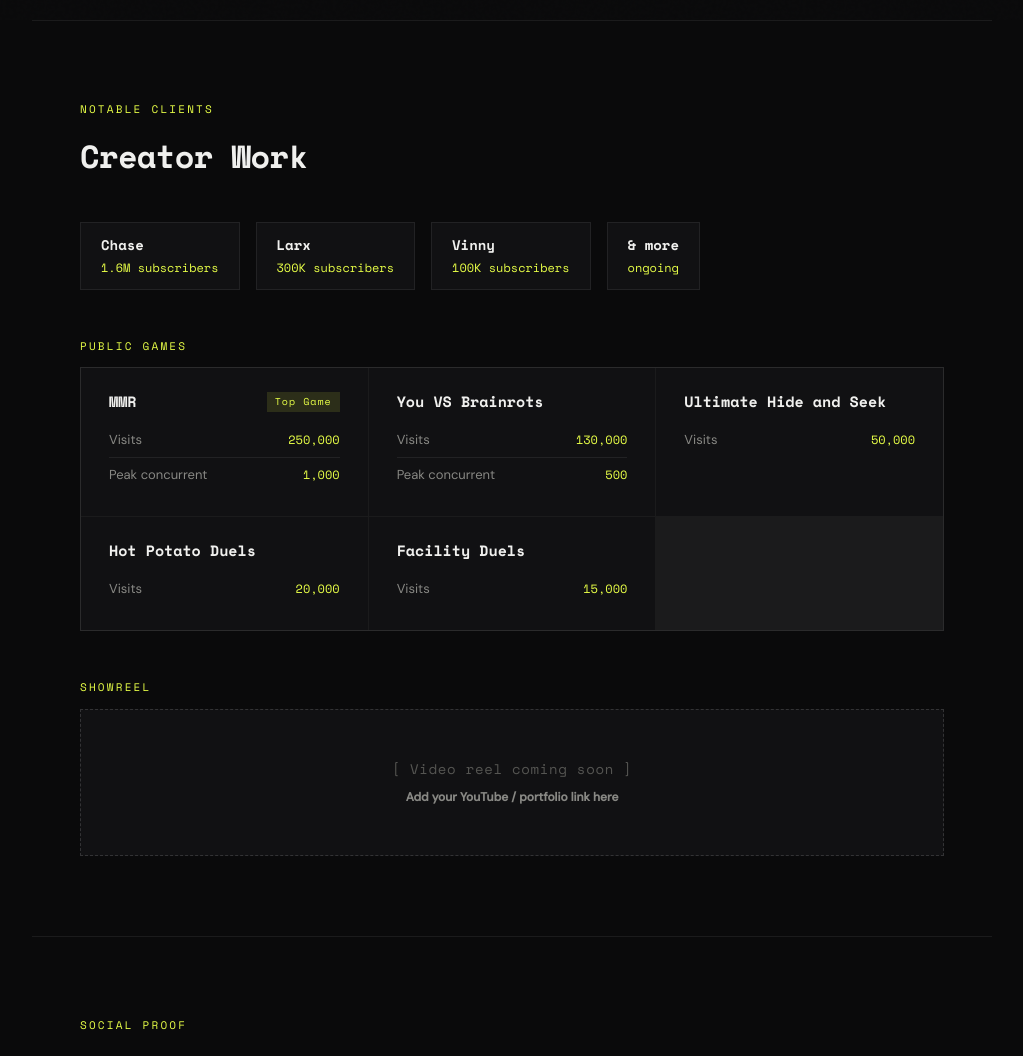
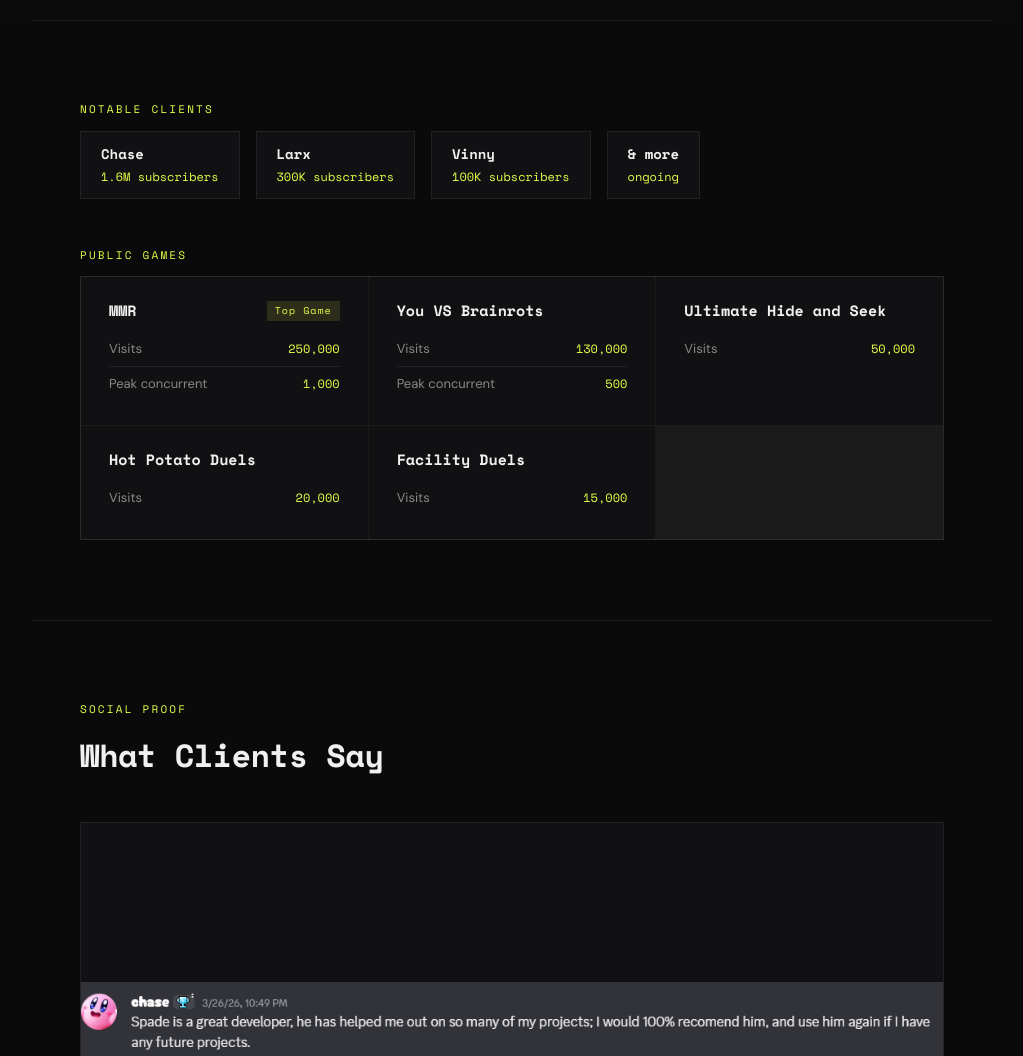
Before and after one commit to RelativeSpade/relativespade.github.io, a website: page index.html in a window 1280 px wide. Shown: the part 780-1836 px from the top of the page, without its empty margins (128-1151 px from the left). Drawn offline with nearby package versions, Linux system fonts and the light colour scheme.

Commit message:
Remove 'Creator Work' heading and showreel section
Removed the 'Creator Work' heading and the showreel section from the work section.

```diff
--- a/index.html
+++ b/index.html
@@ -202,7 +202,6 @@
 
   <section id="work">
     <div class="section-label">Notable Clients</div>
-    <h2>Creator Work</h2>
     <div class="clients-row">
       <div class="client-chip"><span class="client-chip-name">Chase</span><span class="client-chip-subs">1.6M subscribers</span></div>
       <div class="client-chip"><span class="client-chip-name">Larx</span><span class="client-chip-subs">300K subscribers</span></div>
@@ -233,13 +232,6 @@
       <div class="game-card">
         <div class="game-card-name">Facility Duels</div>
         <div class="game-stat"><span class="game-stat-label">Visits</span><span class="game-stat-val">15,000</span></div>
-      </div>
-    </div>
-    <div style="margin-top: 3rem;">
-      <div class="section-label">Showreel</div>
-      <div class="showreel-placeholder">
-        <p>[ Video reel coming soon ]</p>
-        <strong>Add your YouTube / portfolio link here</strong>
       </div>
     </div>
   </section>
```
